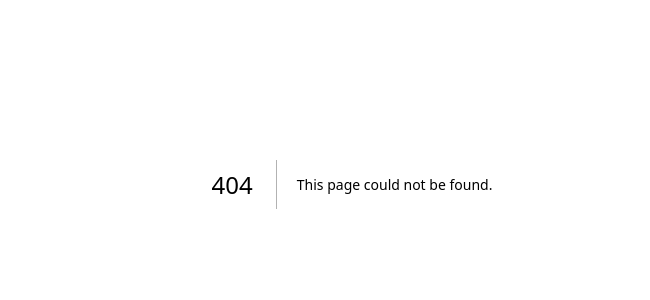
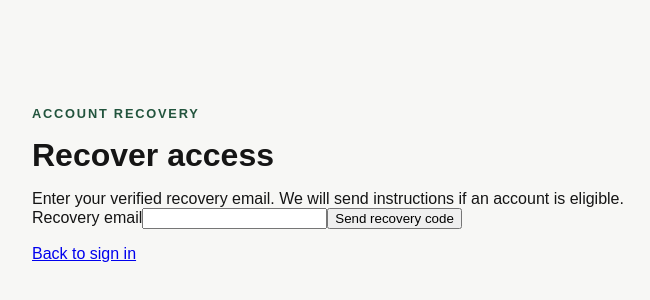
Before and after one commit to rodrigotrejolozano/passkey-front, a Next.js app: page /recovery in a window 1280 px wide. Before the commit this address had no page. Shown: the part 216-516 px from the top of the page, without its empty margins (288-938 px from the left). Built offline with nearby package versions, Linux system fonts and the light colour scheme; no server answers.

Commit message:
feat(recovery): add public email recovery screen

```diff
--- /dev/null
+++ b/app/recovery/page.tsx
@@ -0,0 +1,75 @@
+"use client";
+
+import Link from "next/link";
+import { FormEvent, useState } from "react";
+
+import { ApiError, jsonRequest } from "@/lib/api/client";
+
+export default function RecoveryPage() {
+  const [email, setEmail] = useState("");
+  const [code, setCode] = useState("");
+  const [requested, setRequested] = useState(false);
+  const [verified, setVerified] = useState(false);
+  const [error, setError] = useState<string>();
+  async function request(event: FormEvent<HTMLFormElement>) {
+    event.preventDefault();
+    setError(undefined);
+    await jsonRequest("/api/recovery/request", { email });
+    setRequested(true);
+  }
+  async function verify(event: FormEvent<HTMLFormElement>) {
+    event.preventDefault();
+    setError(undefined);
+    try {
+      await jsonRequest("/api/recovery/verify", { email, code });
+      setVerified(true);
+    } catch (cause) {
+      setError(
+        cause instanceof ApiError
+          ? cause.message
+          : "Recovery could not be verified.",
+      );
+    }
+  }
+  return (
+    <main>
+      <p className="eyebrow">ACCOUNT RECOVERY</p>
+      <h1>Recover access</h1>
+      {!requested ? (
+        <form onSubmit={request}>
+          <p>
+            Enter your verified recovery email. We will send instructions if an
+            account is eligible.
+          </p>
+          <label htmlFor="email">Recovery email</label>
+          <input
+            id="email"
+            type="email"
+            value={email}
+            onChange={(event) => setEmail(event.target.value)}
+            required
+          />
+          <button type="submit">Send recovery code</button>
+        </form>
+      ) : !verified ? (
+        <form onSubmit={verify}>
+          <p>If an eligible account exists, a code was sent to {email}.</p>
+          <label htmlFor="code">Recovery code</label>
+          <input
+            id="code"
+            value={code}
+            onChange={(event) => setCode(event.target.value)}
+            inputMode="numeric"
+            autoComplete="one-time-code"
+            required
+          />
+          <button type="submit">Verify code</button>
+        </form>
+      ) : (
+        <p>Recovery verified. You can now restore a sign-in method.</p>
+      )}
+      {error && <p role="alert">{error}</p>}
+      <Link href="/sign-in">Back to sign in</Link>
+    </main>
+  );
+}
```
